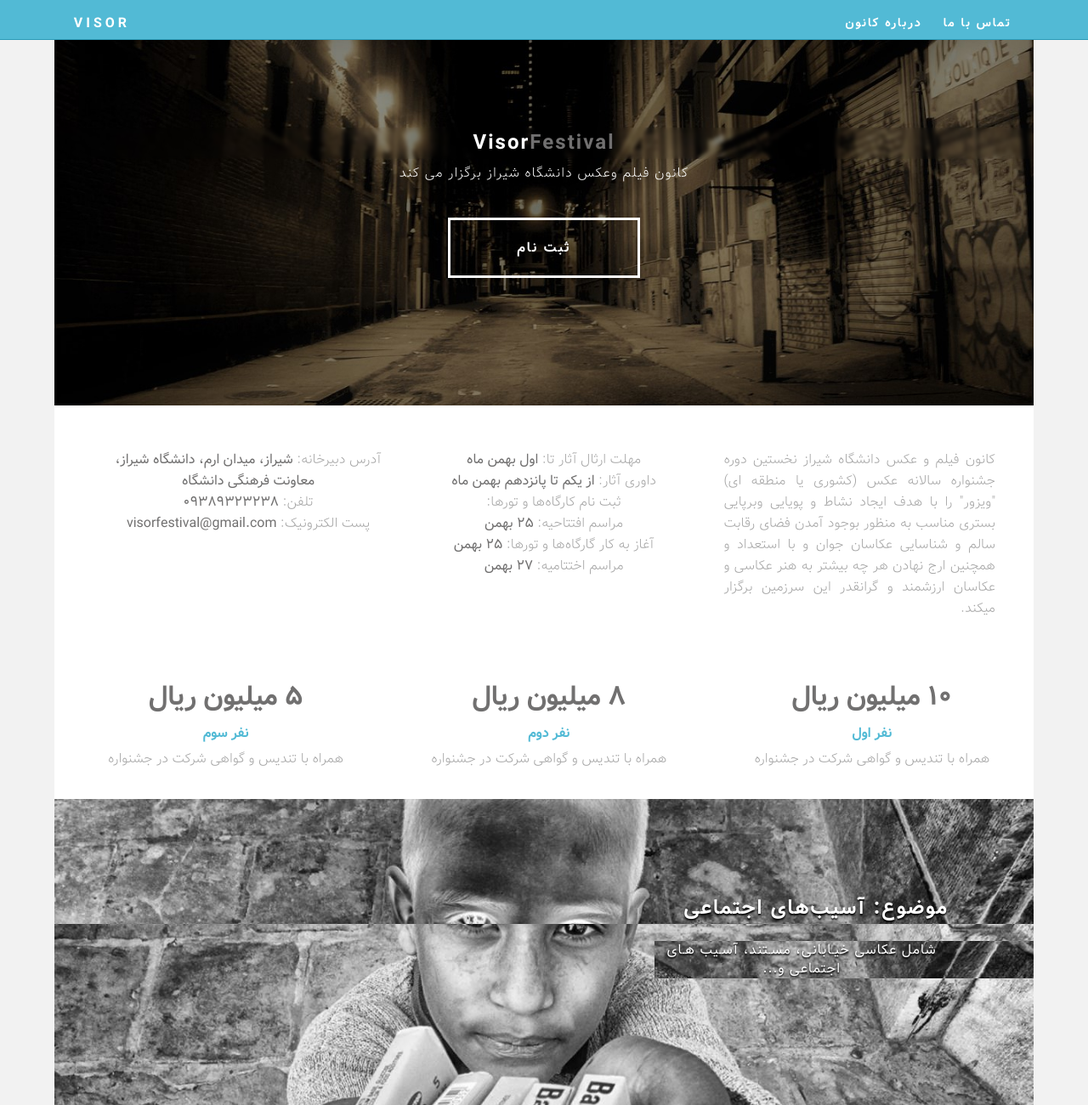
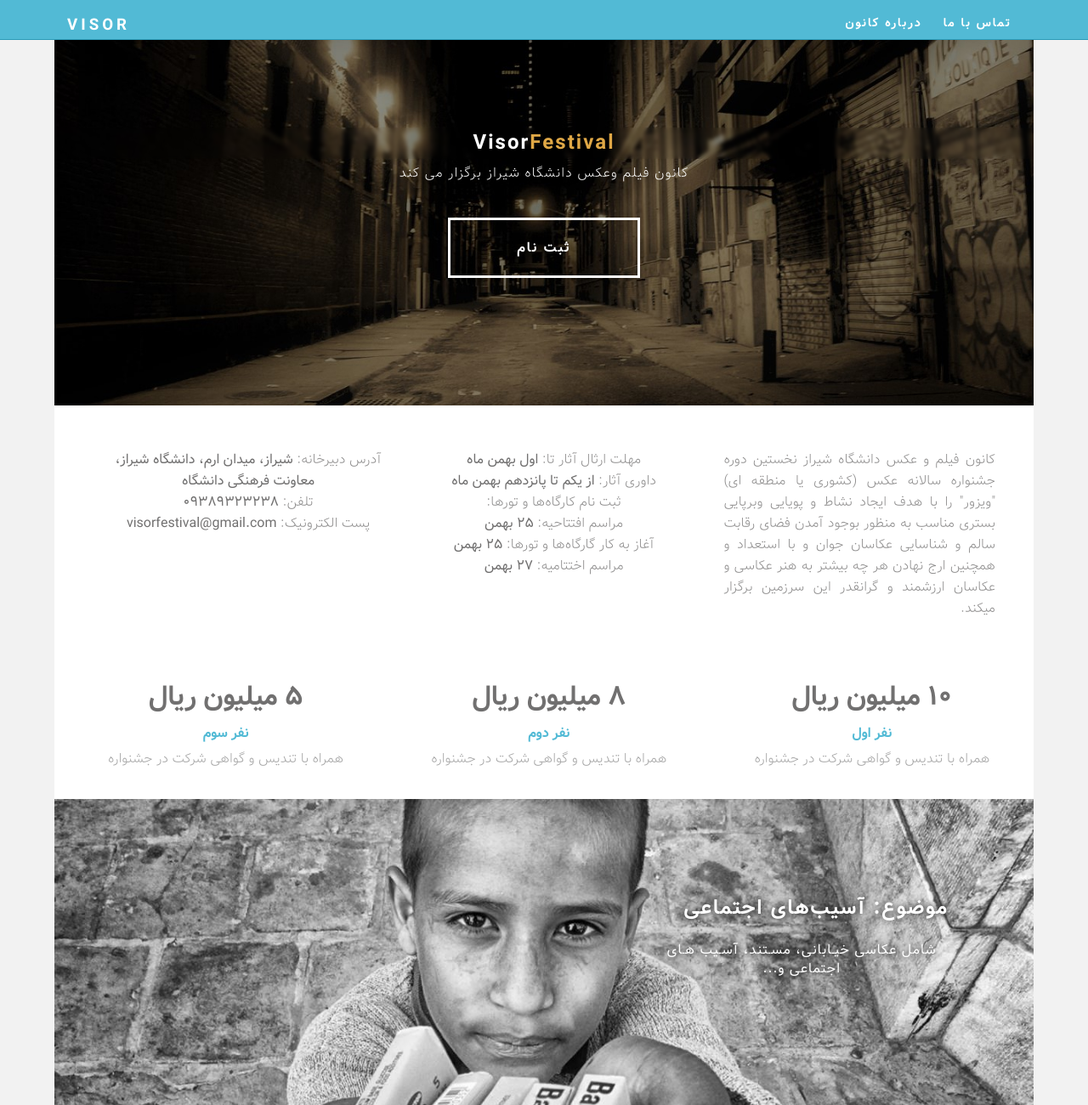
Before and after one commit to askari-reza/VisorHomepage, a plain HTML site: page index.html in a window 1280 px wide. Shown: the top 1300 px of the page at 85% size. Drawn offline with Linux system fonts and the light colour scheme.

Commit message:
very last commit

```diff
--- a/css/Style.css
+++ b/css/Style.css
@@ -160,7 +160,7 @@ ul li:hover a {
 	float: left;
 	padding-left: 20px;
 	padding-right: 20px;
-	color: #A3A3A3;
+	color: #8c8b8b;
 }
 .about {
 	padding-left: 25px;
@@ -216,7 +216,7 @@ ul li:hover a {
 	background-size: cover;
 	background-repeat: no-repeat;
 	background-position: center;
-	text-shadow: 0px 2px 2px #000000;
+	text-shadow: 0px 0px 8px #000;
 }
 .parallax {
 	color: #FFFFFF;
@@ -225,7 +225,6 @@ ul li:hover a {
 	padding-top: 110px;
 	letter-spacing: 2px;
 	margin-top: 0px;
-	backdrop-filter: invert();
 }
 .parallax_description {
 	color: #FFFFFF;
@@ -240,7 +239,6 @@ ul li:hover a {
 	margin-bottom: 0px;
 	margin-left: 0px;
 	letter-spacing: 1px;
-	backdrop-filter: invert();
 }
 /* More info */
 footer {
--- a/index.html
+++ b/index.html
@@ -28,7 +28,7 @@
 
   <!-- Navigation -->
   <header>
-    <h4 class="logo" onclick="navDisplay()">VISOR</h4>
+    <a href=""><h3 class="logo" onclick="navDisplay()">VISOR</h3></a>
     <nav id="nav">
       <ul>
         <li><a href="#about">درباره کانون</a></li>
@@ -39,14 +39,14 @@
   <div class="container">
   <!-- Hero Section -->
   <section class="hero" id="hero">
-    <h2 class="hero_header">Visor<span class="light">Festival</span></h2>
+    <h2 class="hero_header">Visor<font color="#e0a846">Festival</font></h2>
     <p class="tagline">کانون فیلم وعکس دانشگاه شیراز برگزار می کند</p>
 	<div class="button" onclick="register()">ثبت نام</div>
   </section>
   <!-- About Section -->
   <section class="about">
     <h2 class="hidden">درباره جشنواره</h2>
-	<p class="text_column ">کانون فیلم و عکس دانشگاه شیراز نخستین دوره جشنواره سالانه  عکس (کشوری یا منطقه ای) "ویزور" را با هدف ایجاد نشاط و پویایی وبرپایی بستری مناسب به منظور بوجود آمدن فضای رقابت سالم و شناسایی عکاسان جوان و با استعداد و همچنین ارج نهادن هر چه بیشتر به هنر عکاسی و عکاسان ارزشمند و گرانقدر این سرزمین برگزار میکند.</p>
+	<p class="text_column">کانون فیلم و عکس دانشگاه شیراز نخستین دوره جشنواره سالانه  عکس (کشوری یا منطقه ای) "ویزور" را با هدف ایجاد نشاط و پویایی وبرپایی بستری مناسب به منظور بوجود آمدن فضای رقابت سالم و شناسایی عکاسان جوان و با استعداد و همچنین ارج نهادن هر چه بیشتر به هنر عکاسی و عکاسان ارزشمند و گرانقدر این سرزمین برگزار میکند.</p>
 	<h3 class="hidden">تقویم جشنواره</h3>
     <p class="text_column" style="text-align: center">
 		مهلت ارثال آثار تا: <span class="light"> اول بهمن ماه </span><br />
@@ -139,7 +139,7 @@
     <a href="https://t.me/shzunifilmclub"><div class="button">کانال تلگرام</div></a>
   </section>
   <!-- Copyrights Section -->
-  <div class="copyright" dir="ltr">&copy;2017 - VisorFestival <strong></strong></div>
+  <div class="copyright" dir="ltr">&copy;2017 - <strong>VisorFestival</strong></div>
 </div>
 <!-- Main Container Ends -->
 </body>
```
